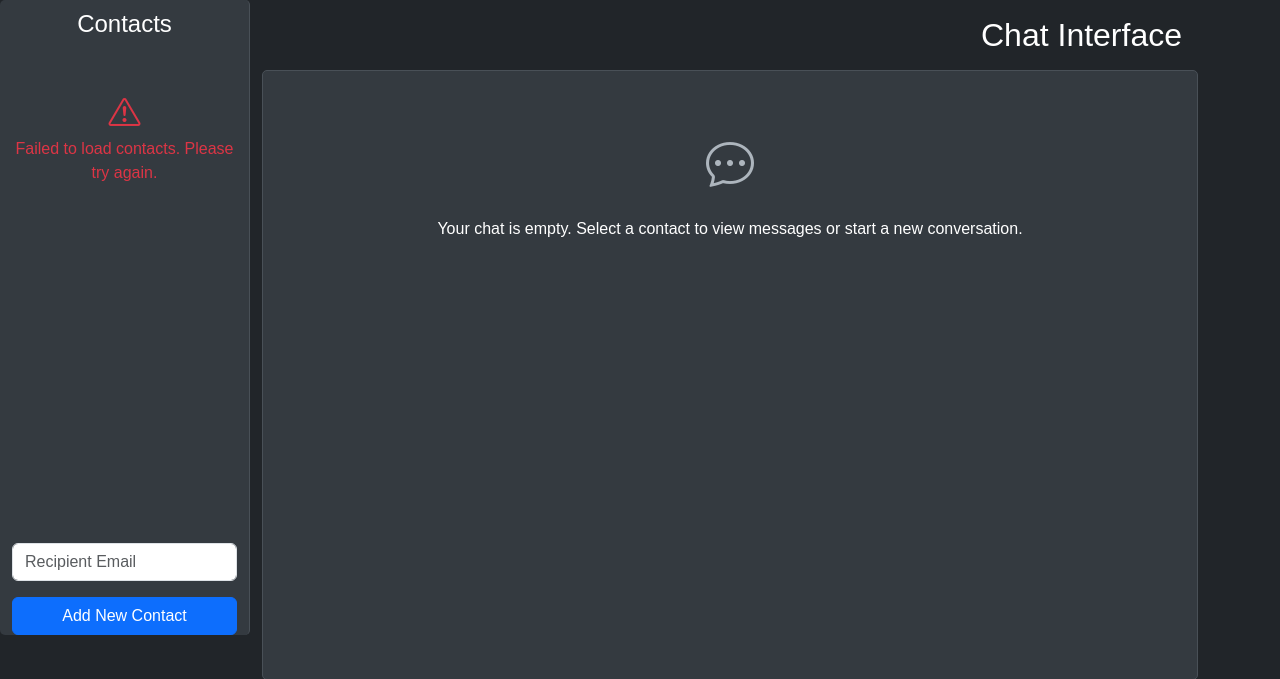
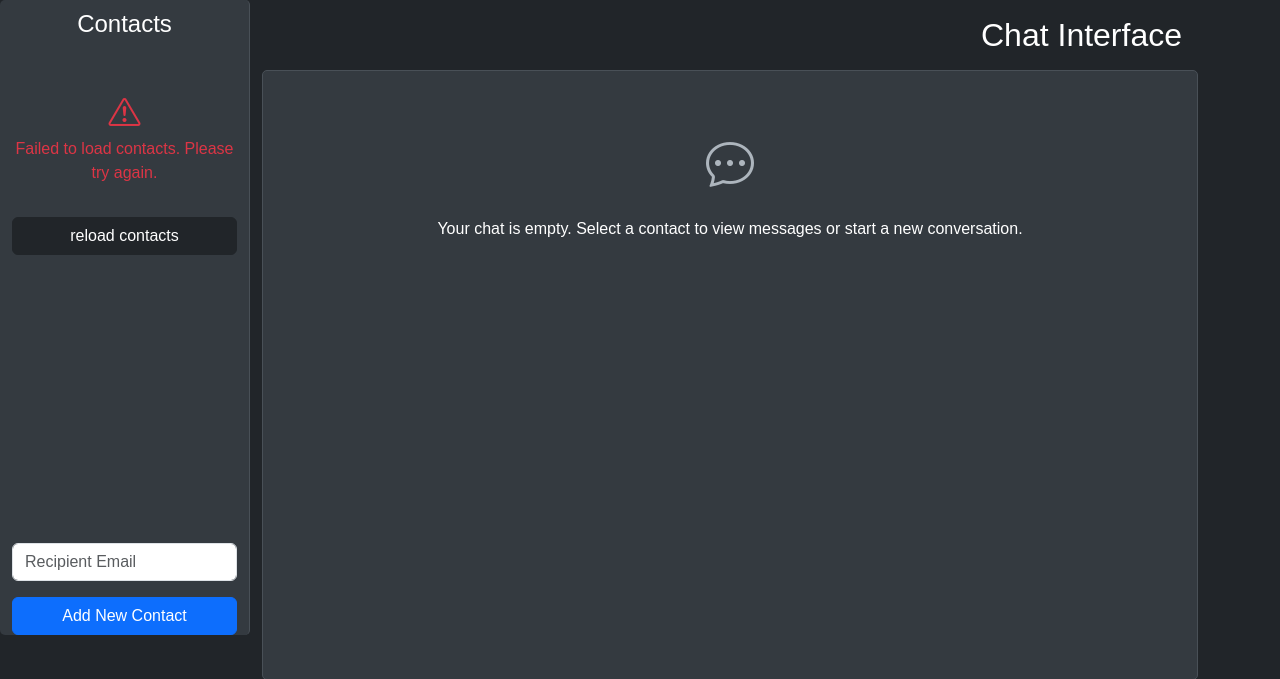
Before and after one commit to OMARAMO77/CarBnR_v5, a Flask app: template carapp/templates/chat-interface.html in a window 1280 px wide. Shown: the part 56-735 px from the top of the page. Run offline with Flask 3, Linux system fonts and the light colour scheme; the template is opened without the code that fills it, so the values that code supplies are empty; some libraries are stand-ins or nearby versions.

Commit message:
chat-interface.html

```diff
--- a/carapp/templates/chat-interface.html
+++ b/carapp/templates/chat-interface.html
@@ -54,6 +54,7 @@
                     </div>
                     <p class="mt-2 text-secondary">Loading contacts...</p>
                 </div>
+                <button id="reloadContactBtn" class="btn btn-dark" style="display:none">reload contacts</button>
             </div>
             <input type="text" id="recipient" class="form-control mt-auto mb-3" style="display:none" placeholder="Recipient ID" readonly>
             <input type="email" id="recipientEmail" class="form-control mt-auto mb-3" placeholder="Recipient Email" readonly>
```
